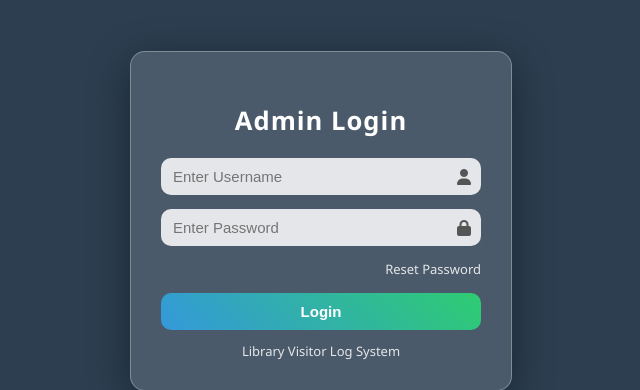
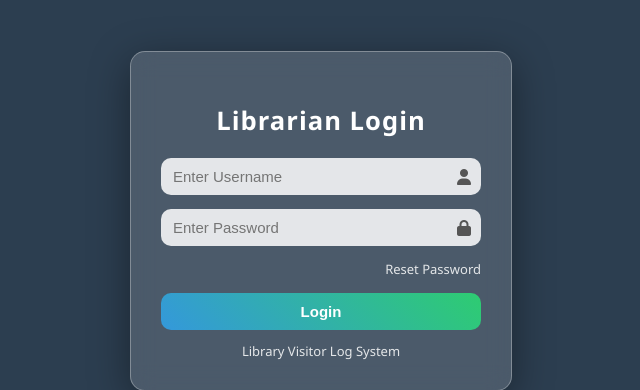
Before and after one commit to karthik-k11/AI-Driven-Library-Visitor-Log, a Flask app: page /login in a window 1280 px wide. Shown: the part 179-569 px from the top of the page, without its empty margins (319-959 px from the left). Run offline with Flask 3, Linux system fonts and the light colour scheme.

Commit message:
Modified

```diff
--- a/templates/login.html
+++ b/templates/login.html
@@ -133,7 +133,7 @@
 </head>
 <body>
     <div class="login-container">
-        <h2>Admin Login</h2>
+        <h2>Librarian Login</h2>
 
         <!-- Flash messages -->
         {% with messages = get_flashed_messages(with_categories=true) %}
```
